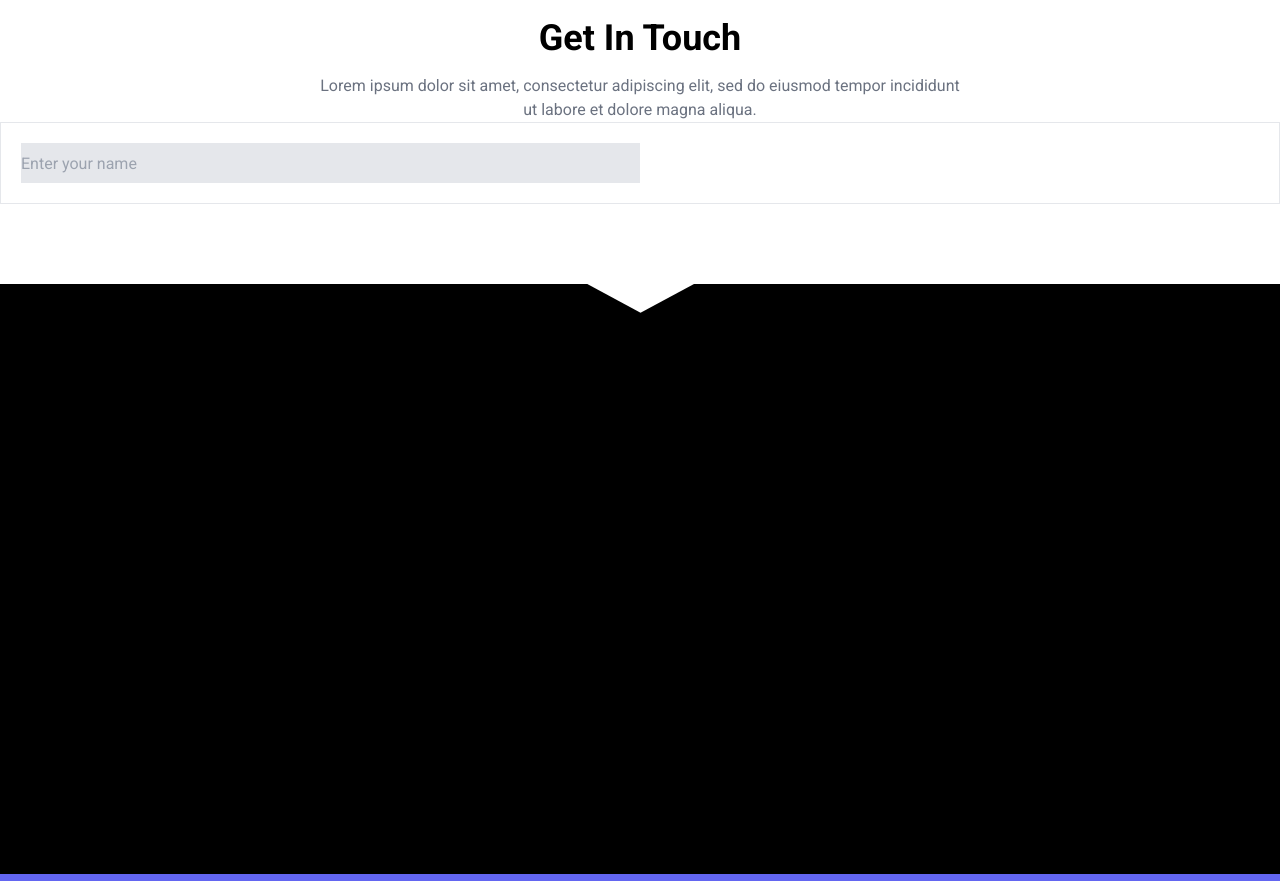
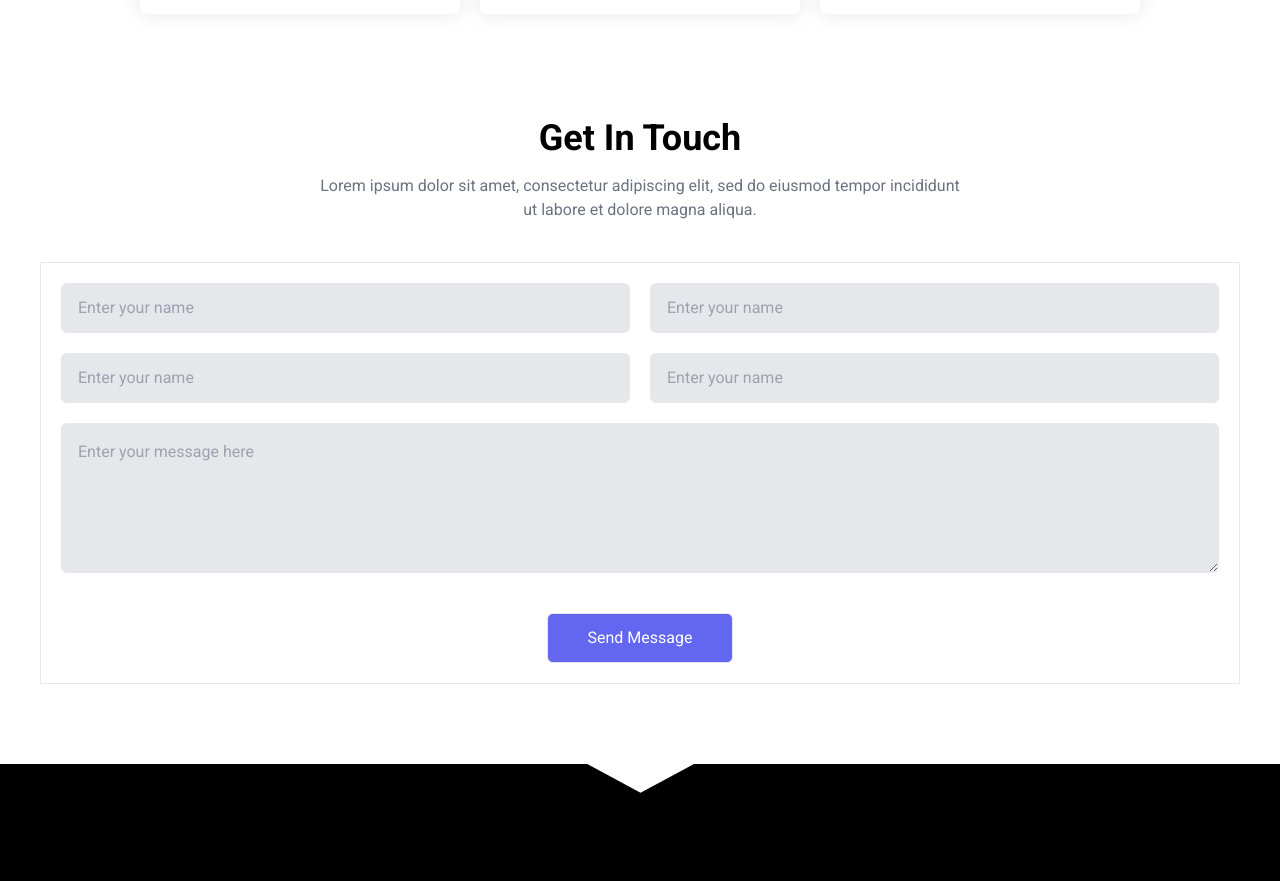
Before and after one commit to RazaRajpoot92/3ZTechSolution, a React (Vite) app: page /contactus in a window 1280 px wide. Shown: the part 640-1521 px from the top of the page. Built offline with nearby package versions, Linux system fonts and the light colour scheme.

Commit message:
Contact Page has been completed

```diff
--- a/src/components/ContactInfoCon.jsx
+++ b/src/components/ContactInfoCon.jsx
@@ -4,7 +4,7 @@ import { contactData } from '../data/contactData'
 
 const ContactInfoCon = () => {
   return (
-    <div className='flex py-10 gap-3 justify-center'>
+    <div className='flex flex-wrap py-10 gap-5 justify-center'>
 
        {
         contactData.map((item)=>(
--- a/src/components/Form.jsx
+++ b/src/components/Form.jsx
@@ -2,13 +2,45 @@ import React from 'react'
 
 const Form = () => {
   return (
-    <div className='border p-5'>
-        <form action="" className='flex'>
-            <input
-            type="text"
-            placeholder="Enter your name"
-            className='w-1/2 h-10 bg-gray-200 outline-none'
-            />
+    <div className='border p-5 w-full 2xl:w-[75%]'>
+        <form
+        onSubmit={(e)=>e.preventDefault()}
+        action="" className=' '>
+            <div className='flex flex-col gap-5'>
+
+              <div className='flex flex-col md:flex-row gap-5 '>
+                <input
+                type="text"
+                placeholder="Enter your name"
+                className=' w-full md:w-1/2 py-3  bg-gray-200 focus:bg-gray-50 focus:border-indigo-500 ease-in-out duration-500 border outline-none pl-4 rounded-md text-gray-500'
+                />
+                <input
+                type="text"
+                placeholder="Enter your name"
+                className=' w-full md:w-1/2 py-3  bg-gray-200 focus:bg-gray-50 focus:border-indigo-500 ease-in-out duration-500 border outline-none pl-4 rounded-md text-gray-500'
+                />
+              </div>
+              <div className='flex flex-col md:flex-row gap-5'>
+                <input
+                type="text"
+                placeholder="Enter your name"
+                className=' w-full md:w-1/2 py-3  bg-gray-200 focus:bg-gray-50 focus:border-indigo-500 ease-in-out duration-500 border outline-none pl-4 rounded-md text-gray-500'
+                />
+                <input
+                type="text"
+                placeholder="Enter your name"
+                className=' w-full md:w-1/2 py-3  bg-gray-200 focus:bg-gray-50 focus:border-indigo-500 ease-in-out duration-500 border outline-none pl-4 rounded-md text-gray-500'
+
+                />
+              </div>
+              <textarea name="" id=""
+              placeholder='Enter your message here'
+              className='w-full min-h-[110px]  sm:min-h-[150px] rounded-md outline-none p-4  bg-gray-200 border focus:bg-gray-50  focus:border-indigo-500 ease-in-out duration-500 pl-4  text-gray-500'
+
+              />
+                <button className='border  self-center py-3 px-10 mt-5 rounded-md hover:bg-transparent hover:border-indigo-500 hover:text-indigo-500 bg-indigo-500 ease-in-out duration-500 text-white'>Send Message</button>
+
+              </div>
 
         </form>
     </div>
--- a/src/components/FormContainer.jsx
+++ b/src/components/FormContainer.jsx
@@ -6,10 +6,10 @@ const FormContainer = () => {
     <div>
         <div className='flex flex-col  items-center gap-4 mt-16'>
             <h1 className='text-4xl font-bold'>Get In Touch</h1>
-            <p className='text-center w-[50%] text-gray-500'>Lorem ipsum dolor sit amet, consectetur adipiscing elit, sed do eiusmod tempor incididunt ut labore et dolore magna aliqua.</p>
+            <p className='text-center w-[90%] md:w-[50%] text-gray-500'>Lorem ipsum dolor sit amet, consectetur adipiscing elit, sed do eiusmod tempor incididunt ut labore et dolore magna aliqua.</p>
         </div>
 
-        <div>
+        <div className='mt-10 flex justify-center px-10'>
             <Form />
         </div>
     </div>
--- a/src/components/HeroCom.jsx
+++ b/src/components/HeroCom.jsx
@@ -3,7 +3,7 @@ import React from 'react'
 
 const HeroCom = ({data}) => {
   return (
-    <div className='bg-center bg-cover h-[300px] relative' style={{backgroundImage:`url(${data.img})`}}>
+    <div className='bg-center bg-cover h-[400px] 2xl:h-[500px] relative' style={{backgroundImage:`url(${data.img})`}}>
         <div className='absolute inset-0 bg-slate-900/70'></div>
 
         <div data-aos="zoom-out" className='relative text-white flex flex-col gap-4 items-center justify-center h-full z-10'>
```
